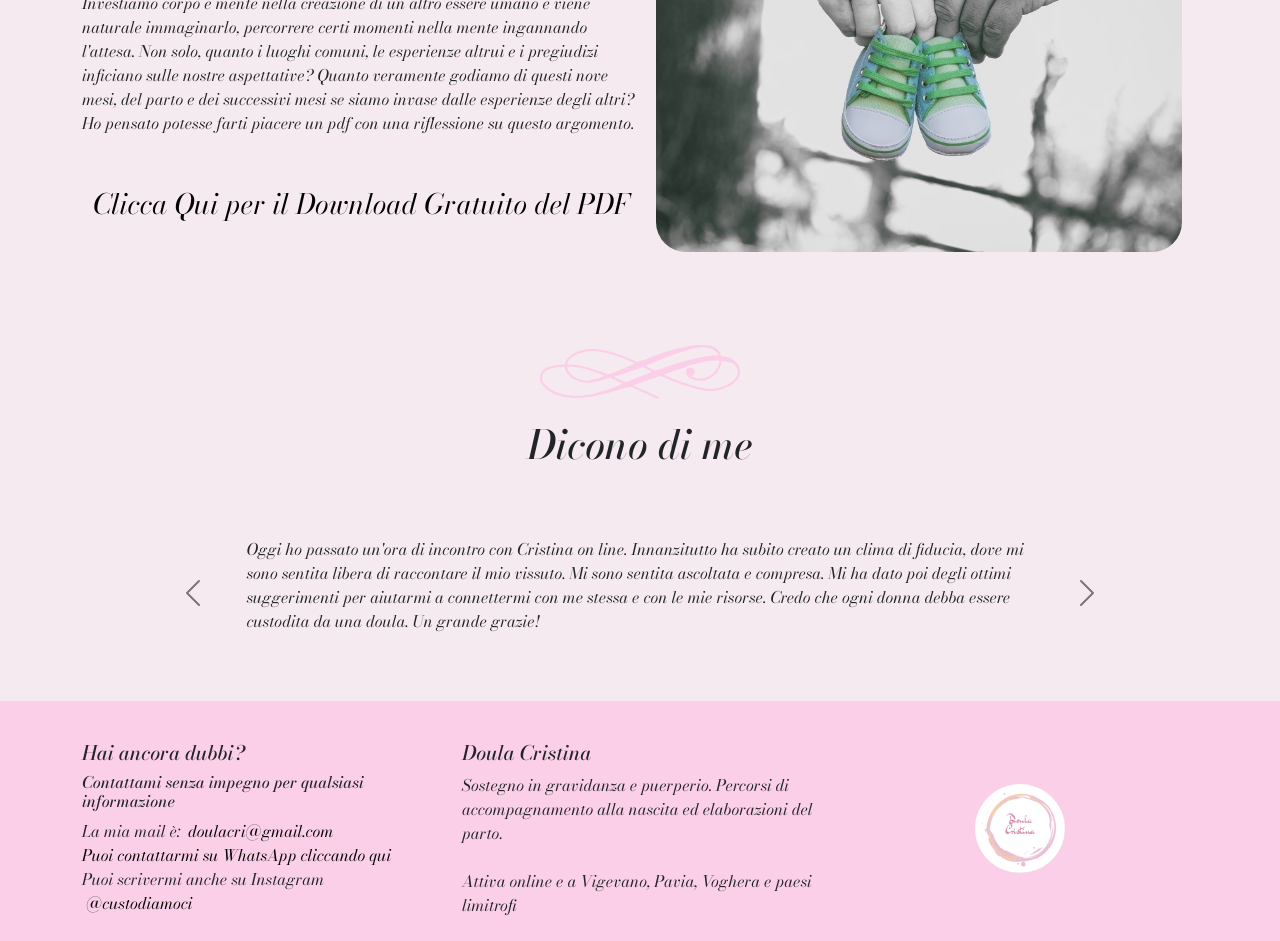
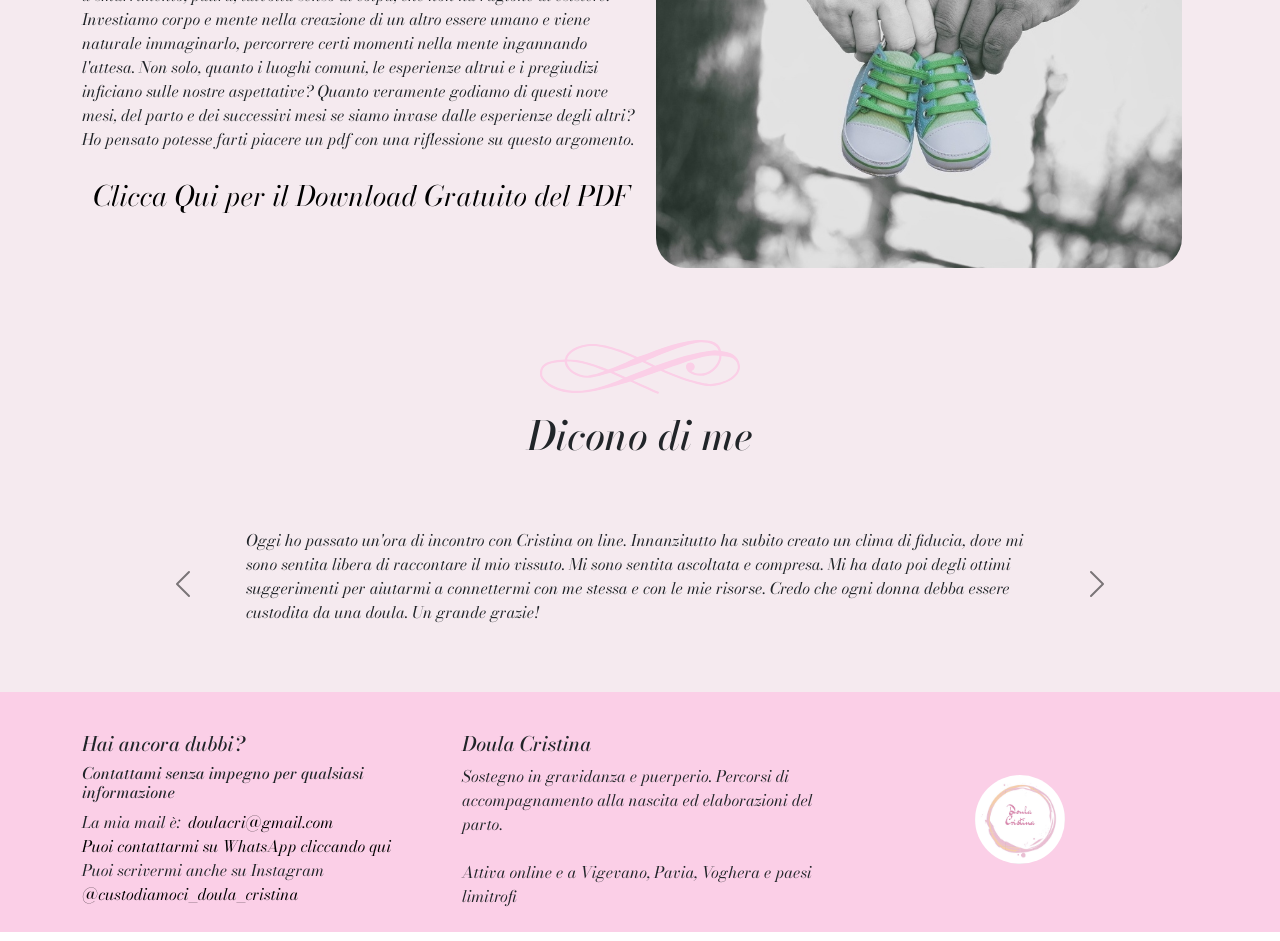
Before and after one commit to giulio30795/cris-website, a Vue app: page / in a window 1280 px wide. Shown: the part 4780-5721 px from the top of the page. Built offline with nearby package versions, Linux system fonts and the light colour scheme.

Commit message:
check feedback

```diff
--- a/src/components/Download.vue
+++ b/src/components/Download.vue
@@ -18,7 +18,7 @@
                             Ogni ospedale prevede una personale lista di oggetti necessari durante la degenza di mamma e bambina/o. È importante capire di cosa necessitiamo realmente in quei giorni, cosa potrebbe aiutarci a ricreare un ambiente confortevole e simile a casa, di cosa necessita la/il vostra/o bimba/o appena venuta/o al mondo e cosa invece potrebbe venirci fornito dall'ospedale.
                             All'interno del pdf trovate anche un link in cui potrete trovare una lista della maggior parte degli ospedali e di ciò che richiedono.
                          </p>
-                        <p class="fs-3 py-3 text-center">
+                        <p class="fs-3 py-4 text-center">
                             <a
                                 target="_blank"
                                 href="valigia del parto.pdf"
@@ -33,7 +33,7 @@
 
                 <div class="col-12 mt-4">
                     <div class="d-none d-md-block float-end margin-center mt-md-4 w-50 p-1 p-sm-3">
-                        <img src="../assets/IMG_20220123_225756.jpg" alt="" />
+                        <img src="../assets/IMG_20220123_225756.jpg" alt="Immagine con Scarpette" />
                     </div>
                     <div>
                         <h3 class="text-center">
@@ -43,7 +43,7 @@
                             Le aspettative presenti in ciascuna di noi rispetto alla maternità non sempre rispecchiano la realtà di fronte alla quale poi ci ritroviamo. E questo può portare a smarrimento, paura, talvolta senso di colpa, che non ha ragione di esistere. Investiamo corpo e mente nella creazione di un altro essere umano e viene naturale immaginarlo, percorrere certi momenti nella mente ingannando l'attesa. Non solo, quanto i luoghi comuni, le esperienze altrui e i pregiudizi inficiano sulle nostre aspettative? Quanto veramente godiamo di questi nove mesi, del parto e dei successivi mesi se siamo invase dalle esperienze degli altri?
                             Ho pensato potesse farti piacere un pdf con una riflessione su questo argomento.
                          </p>
-                        <p class="fs-3 py-5 text-center">
+                        <p class="fs-3 py-4 text-center">
                             <a
                                 target="_blank"
                                 href="Maternità, tra aspettative e realtà - di Cristina Savino.pdf"
--- a/src/components/Footer.vue
+++ b/src/components/Footer.vue
@@ -31,9 +31,8 @@
                             Puoi scrivermi anche su Instagram
                             <a
                                 target="_blank"
-                                class="ms-1"
-                                href="https://www.instagram.com/custodiamoci/"
-                                >@custodiamoci
+                                href="https://www.instagram.com/custodiamoci_doula_cristina/"
+                                >@custodiamoci_doula_cristina
                             </a>
                         </div>
                     </div>
--- a/src/components/Jumbo.vue
+++ b/src/components/Jumbo.vue
@@ -26,7 +26,7 @@
                 </a>
                 <a
                     target="_blank"
-                    href="https://www.instagram.com/custodiamoci/"
+                    href="https://www.instagram.com/custodiamoci_doula_cristina/"
                 >
                     <img
                         class="mx-1"
@@ -95,7 +95,7 @@
                     class="col-12 col-sm-6 d-sm-none d-lg-flex col-lg-2 px-4 px-md-2 px-lg-0 d-flex justify-content-center align-item-center my-2 feedback"
                 >
                     <div class="servizi p-2 p-sm-3">
-                        <a class="fs-3 w-100 d-block" href="#download"
+                        <a class="fs-3 w-100 d-block" href="#feedback"
                             >Feedback</a
                         >
                     </div>
--- a/src/components/Recensioni.vue
+++ b/src/components/Recensioni.vue
@@ -1,18 +1,18 @@
 <template>
-    <section>
-        <h2 class=" fs-1 mb-3 pt-2 text-center">Dicono di me</h2>
-        <div class="container">
+    <section id=feedback>
+        <h2 class=" fs-1 mb-3 pt-1 text-center">Dicono di me</h2>
+        <div class="container px-0">
             <div class="row justify-content-center d-flex py-2">
                 <div class="col-12 col-md-10 ">
                     <div id="carouselExampleFade" class="recensioni carousel slide carousel-fade" data-bs-ride="carousel">
                         <div class="carousel-inner">
                             <div data-bs-interval="12000" class="carousel-item active">
-                                <p>
+                                <p class="px-2">
                                     Oggi ho passato un'ora di incontro con Cristina on line. Innanzitutto ha subito creato un clima di fiducia, dove mi sono sentita libera di raccontare il mio vissuto. Mi sono sentita ascoltata e compresa. Mi ha dato poi degli ottimi suggerimenti per aiutarmi a connettermi con me stessa e con le mie risorse. Credo che ogni donna debba essere custodita da una doula. Un grande grazie!
                                 </p>
                             </div>
                             <div data-bs-interval="15000" class="carousel-item text-center">
-                                <p>
+                                <p class="px-2">
                                     Ho conosciuto Cristina per caso, in un gruppo di mamme.
                                     Non sono solita chiedere aiuto, ma la gravidanza e l'arrivo di un bambino cambiano davvero la vita e ti pongono davanti a mille dubbi su qualsiasi cosa e per una neomamma cavarsela da sola non è sempre la scelta migliore.
                                     Mi sono affidata a lei e ne sono stata davvero contenta, mi ha dato diversi chiarimenti e spunti interessanti, in modo gentile e disponibile, ascoltandomi con pazienza, senza giudicarmi.
@@ -20,15 +20,15 @@
                                 </p>
                             </div>
                             <div data-bs-interval="12000" class="carousel-item text-center">
-                                <p>
+                                <p class="px-2">
                                     Ho avuto l’occasione di confrontarmi più volte con Cristina e la prima parola che mi viene di getto è DOLCEZZA.
                                     Ho avuto l’impressione di parlare con una persona che conoscessi da tempo, un’amica insomma!
                                     Si perché sa usare le parole giuste al momento giusto..senza essere invasiva e ha una grande capacità di ascolto.
                                     Spero di avere l’occasione prossimamente di riparlare con lei.
-                                </p>
+                                </p >
                             </div>
                             <div data-bs-interval="12000" class="carousel-item text-center">
-                                <p>
+                                <p class="px-2">
                                     L'essere mamma è gratificante ma a volte la stanchezza prevale, oggi dopo una notte infernale ho sentito il bisogno di parlare con doula Cristina per capire se smettere o no di allattare, devo dire che ho trovato oltre ad una professionista super preparata anche una mamma con un cuore super gigante con cui parlare. Grazie mille per questa consulenza!"
                                 </p>
                             </div>
```
